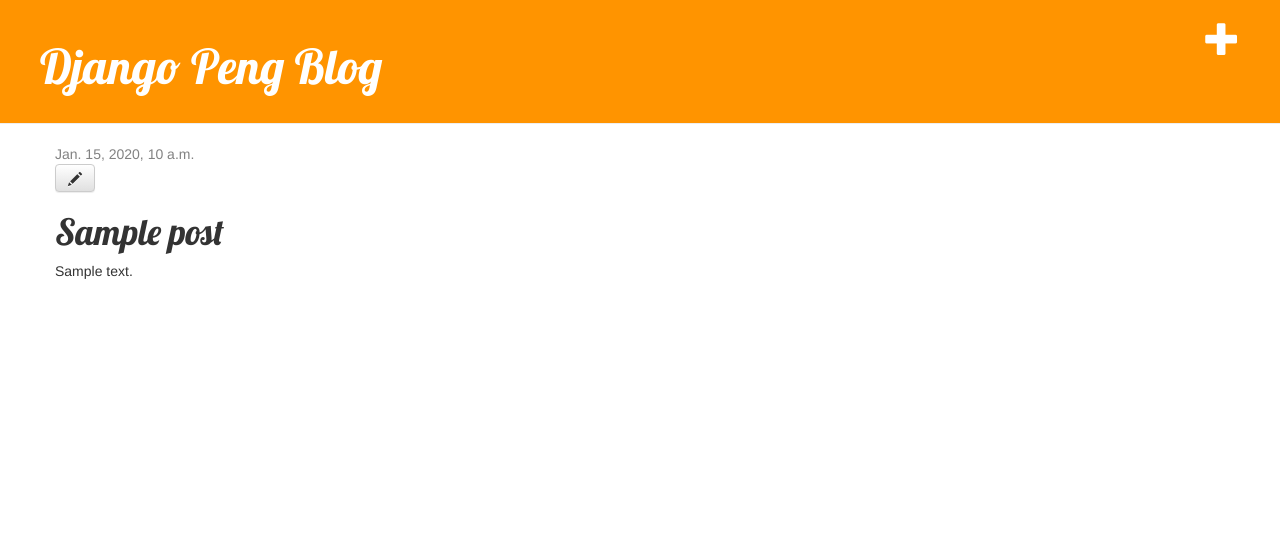
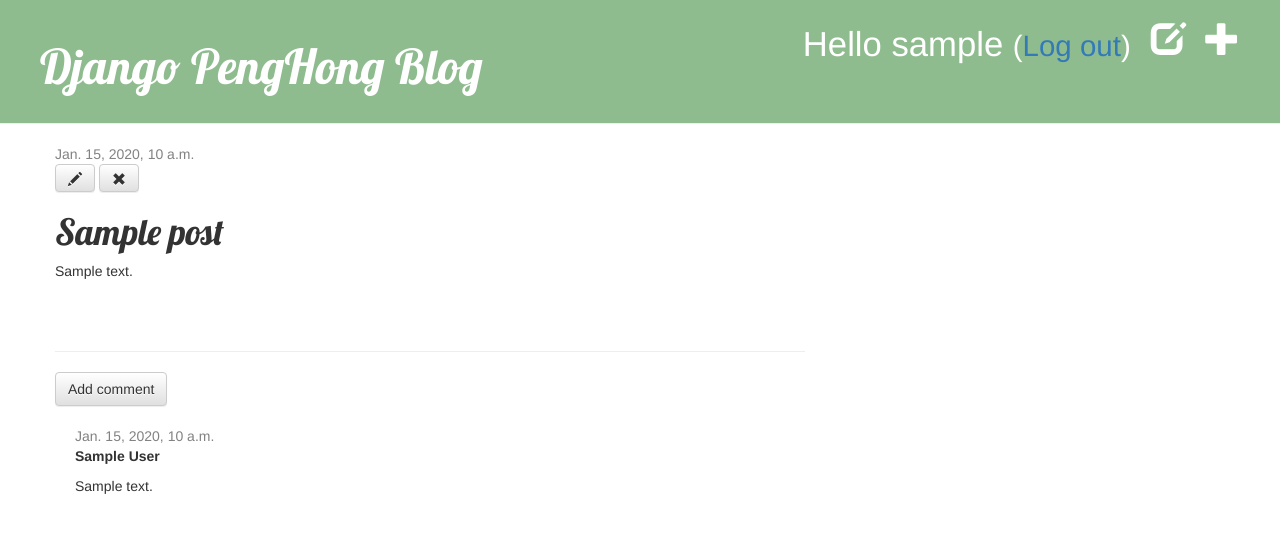
Before and after one commit to jamespenghong/django_girls, a Django app: page /post/1/ in a window 1280 px wide. Shown: the top 533 px of the page. Run offline with Django 3.2, Linux system fonts and the light colour scheme; a user stored in the database is signed in; tables that the repository leaves empty hold one stand-in row (values such as "Sample post"); some libraries are stand-ins or nearby versions.

Commit message:
add some Features

```diff
--- a/blog/admin.py
+++ b/blog/admin.py
@@ -1,4 +1,5 @@
 from django.contrib import admin
-from .models import Post
+from .models import Post,Comment
 
 admin.site.register(Post)
+admin.site.register(Comment)
--- a/blog/models.py
+++ b/blog/models.py
@@ -14,3 +14,21 @@
 
     def __str__(self):
         return self.title
+
+    def approved_comments(self):
+        return self.comments.filter(approved_comment=True)
+
+class Comment(models.Model):
+    post = models.ForeignKey(Post,related_name='comments',on_delete=models.CASCADE)
+    # related_name和flask中backref类似
+    author = models.CharField(max_length=140)
+    text = models.TextField()
+    created_date = models.DateTimeField(default=timezone.now)
+    approved_comment = models.BooleanField(default=False)
+
+    def approve(self):
+        self.approved_comment = True
+        self.save()
+
+    def __str__(self):
+        return self.text
--- a/blog/static/css/blog.css
+++ b/blog/static/css/blog.css
@@ -1,5 +1,5 @@
 .page-header {
-    background-color: #ff9400;
+    background-color: darkseagreen;
     margin-top: 0;
     padding: 20px 20px 20px 40px;
 }
@@ -44,3 +44,6 @@
 .post h1 a, .post h1 a:visited {
     color: #000000;
 }
+.comment {
+    margin: 20px 0px 20px 20px;
+}
--- a/blog/templates/blog/base.html
+++ b/blog/templates/blog/base.html
@@ -11,8 +11,12 @@
 <div class="page-header">
     {% if user.is_authenticated %}
         <a href="{% url 'post_new' %}" class="top-menu"><span class="glyphicon glyphicon-plus"></span></a>
+        <a href="{% url 'post_draft_list' %}" class="top-menu"><span class="glyphicon glyphicon-edit"></span></a>
+        <p class="top-menu">Hello {{ user.username }} <small>(<a href="{% url 'logout' %}">Log out</a>)</small></p>
+        {% else %}
+         <a href="{% url 'login' %}" class="top-menu"><span class="glyphicon glyphicon-lock"></span></a>
     {% endif %}
-    <h1><a href="/">Django Peng Blog</a></h1>
+    <h1><a href="/">Django PengHong Blog</a></h1>
 </div>
 <div class="content container">
     <div class="row">
--- a/blog/templates/blog/post_detail.html
+++ b/blog/templates/blog/post_detail.html
@@ -3,14 +3,36 @@
 {% block content %}
     <div class="post">
         {% if post.published_date %}
-            <div class="date">
-                {{ post.published_date }}
-            </div>
-        {% endif %}
+    <div class="date">
+        {{ post.published_date }}
+    </div>
+{% else %}
+    <a class="btn btn-default" href="{% url 'post_publish' pk=post.pk %}">Publish</a>
+{% endif %}
     {% if user.is_authenticated %}
             <a class="btn btn-default" href="{% url 'post_edit' pk=post.pk %}"><span class="glyphicon glyphicon-pencil"></span></a>
+            <a class="btn btn-default" href="{% url 'post_remove' pk=post.pk %}"><span class="glyphicon glyphicon-remove"></span></a>
     {% endif %}
         <h1>{{ post.title }}</h1>
         <p>{{ post.text|linebreaksbr }}</p>
     </div>
+    <hr>
+    <a class="btn btn-default" href="{% url 'add_comment_to_post' pk=post.pk %}">Add comment</a>
+{% for comment in post.comments.all %}
+    {% if user.is_authenticated or comment.approved_comment %}
+    <div class="comment">
+        <div class="date">
+            {{ comment.created_date }}
+            {% if not comment.approved_comment %}
+                <a class="btn btn-default" href="{% url 'comment_remove' pk=comment.pk %}"><span class="glyphicon glyphicon-remove"></span></a>
+                <a class="btn btn-default" href="{% url 'comment_approve' pk=comment.pk %}"><span class="glyphicon glyphicon-ok"></span></a>
+            {% endif %}
+        </div>
+        <strong>{{ comment.author }}</strong>
+        <p>{{ comment.text|linebreaks }}</p>
+    </div>
+    {% endif %}
+{% empty %}
+    <p>No comments here yet :(</p>
+{% endfor %}
 {% endblock %}
--- a/blog/templates/blog/post_list.html
+++ b/blog/templates/blog/post_list.html
@@ -7,6 +7,7 @@
                     </div>
                     <h1><a href="{% url 'post_detail' pk=post.pk %}">{{ post.title }}</a></h1>
                     <p>{{ post.text|linebreaksbr }}</p>
+                <a href="{% url 'post_detail' pk=post.pk %}">Comments: {{ post.approved_comments.count }}</a>
                 </div>
             {% endfor %}
 {% endblock %}
--- a/blog/urls.py
+++ b/blog/urls.py
@@ -6,4 +6,10 @@
     url(r'^post/(?P<pk>\d+)/$',views.post_detail,name='post_detail'),
     url(r'^post/new/$',views.post_new,name='post_new'),
     url(r'^post/(?P<pk>\d+)/edit/$',views.post_edit,name='post_edit'),
+    url(r'^drafts/$', views.post_draft_list, name='post_draft_list'),
+    url(r'^post/(?P<pk>\d+)/publish/$', views.post_publish, name='post_publish'),
+    url(r'^post/(?P<pk>\d+)/remove/$', views.post_remove, name='post_remove'),
+    url(r'^post/(?P<pk>\d+)/comment/$', views.add_comment_to_post, name='add_comment_to_post'),
+    url(r'^comment/(?P<pk>\d+)/approve/$', views.comment_approve, name='comment_approve'),
+    url(r'^comment/(?P<pk>\d+)/remove/$', views.comment_remove, name='comment_remove'),
 ]
--- a/blog/views.py
+++ b/blog/views.py
@@ -1,32 +1,37 @@
 from django.shortcuts import render
 from django.shortcuts import get_object_or_404,redirect
 from django.utils import timezone
+from django.contrib.auth.decorators import login_required
 
-from .models import Post
-from .forms import PostForm
+from .models import Post, Comment
+from .forms import PostForm, CommentForm
 
 
+@login_required
 def post_list(request):
     posts = Post.objects.all().order_by('created_date')
     return render(request,'blog/post_list.html',{'posts':posts})
 
+@login_required
 def post_detail(request,pk):
     post = get_object_or_404(Post,pk=pk)
     return render(request,'blog/post_detail.html',{'post':post})
 
+@login_required
 def post_new(request):
     if request.method == 'POST':
         form = PostForm(request.POST)
         if form.is_valid():
             post = form.save(commit=False)
             post.author = request.user
-            post.published_date = timezone.now()
+            # post.published_date = timezone.now()
             post.save()
             return redirect('post_detail',pk=post.pk)
     else:
         form = PostForm
     return render(request,'blog/post_edit.html',{'form':form})
 
+@login_required
 def post_edit(request, pk):
     post = get_object_or_404(Post, pk=pk)
     if request.method == "POST":
@@ -34,9 +39,51 @@
         if form.is_valid():
             post = form.save(commit=False)
             post.author = request.user
-            post.published_date = timezone.now()
+            # post.published_date = timezone.now()
             post.save()
             return redirect('post_detail', pk=post.pk)
     else:
         form = PostForm(instance=post)
     return render(request, 'blog/post_edit.html', {'form': form})
+
+@login_required
+def post_draft_list(request):
+    posts = Post.objects.filter(published_date__isnull=True).order_by('created_date')
+    return render(request, 'blog/post_draft_list.html', {'posts': posts})
+
+@login_required
+def post_publish(request, pk):
+    post = get_object_or_404(Post, pk=pk)
+    post.publish()
+    return redirect('post_detail', pk=pk)
+
+@login_required
+def post_remove(request, pk):
+    post = get_object_or_404(Post, pk=pk)
+    post.delete()
+    return redirect('post_list')
+
+def add_comment_to_post(request, pk):
+    post = get_object_or_404(Post, pk=pk)
+    if request.method == "POST":
+        form = CommentForm(request.POST)
+        if form.is_valid():
+            comment = form.save(commit=False)
+            comment.post = post
+            comment.save()
+            return redirect('post_detail', pk=post.pk)
+    else:
+        form = CommentForm()
+    return render(request, 'blog/add_comment_to_post.html', {'form': form})
+
+@login_required
+def comment_approve(request, pk):
+    comment = get_object_or_404(Comment, pk=pk)
+    comment.approve()
+    return redirect('post_detail', pk=comment.post.pk)
+
+@login_required
+def comment_remove(request, pk):
+    comment = get_object_or_404(Comment, pk=pk)
+    comment.delete()
+    return redirect('post_detail', pk=comment.post.pk)
--- a/djangogirl/settings.py
+++ b/djangogirl/settings.py
@@ -124,3 +124,5 @@
 
 STATIC_URL = '/static/'
 # STATIC_ROOT = os.path.join(BASE_DIR,'static')
+
+LOGIN_REDIRECT_URL = '/'
--- a/djangogirl/urls.py
+++ b/djangogirl/urls.py
@@ -15,7 +15,11 @@
 """
 from django.contrib import admin
 from django.conf.urls import url,include
+from django.contrib.auth import views
+
 urlpatterns = [
     url('admin/', admin.site.urls),
+    url(r'^accounts/login/$',views.login,name='login'),
+    url(r'^accounts/logout/$', views.logout, name='logout', kwargs={'next_page': '/'}),
     url(r'',include('blog.urls')),
 ]
```
Also changed, not shown: blog/forms.py (+7 -1 lines), blog/templates/blog/add_comment_to_post.html (added, +9 -0 lines), blog/templates/blog/post_draft_list.html (added, +11 -0 lines), templates/registration/login.html (added, +24 -0 lines), blog/migrations/0002_comment.py (added).
